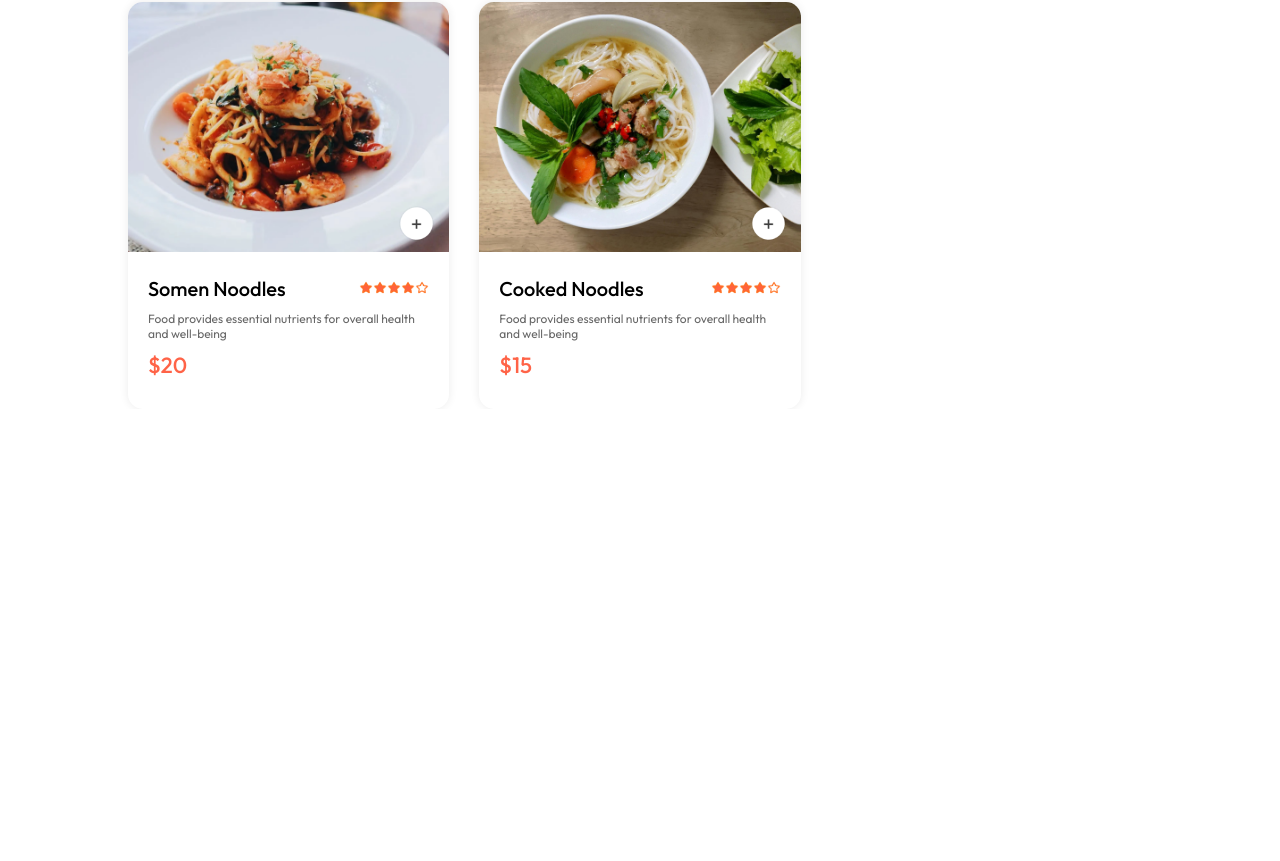
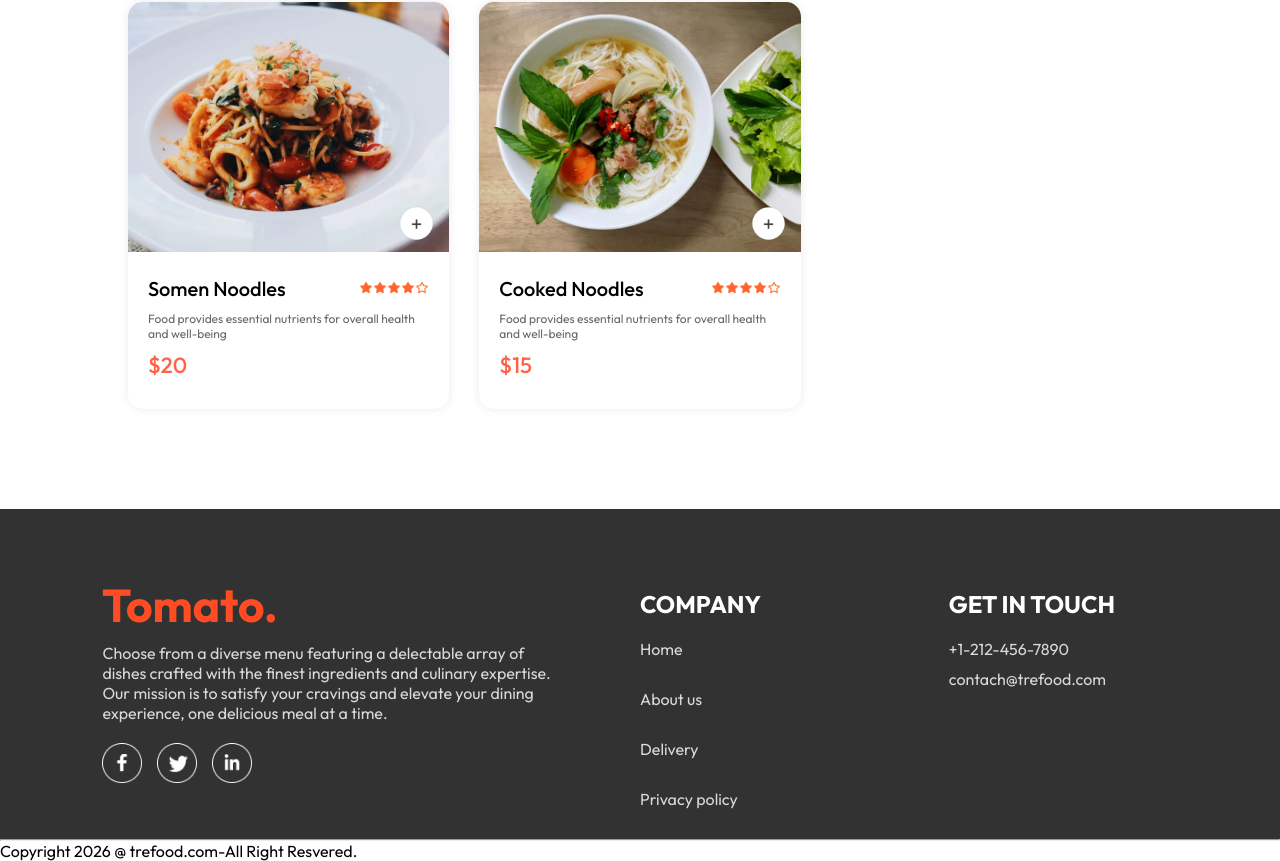
Before and after one commit to SAURABHKUMAR37/TREFOODCOLLEGEWEBSITE, a React (Vite) app in the folder frontend/: page / in a window 1280 px wide. Shown: the part 5574-6435 px from the top of the page. Before the commit the page ends 5983 px from the top, so only its background shows below. Built offline with nearby package versions, Linux system fonts and the light colour scheme.

Commit message:
now work start for appdownloadcomponent

```diff
--- a/frontend/src/App.jsx
+++ b/frontend/src/App.jsx
@@ -4,9 +4,11 @@ import { Routes,Route } from 'react-router-dom'
 import Home from './pages/Home/Home'
 import Cart from './pages/Cart/Cart'
 import PlaceOrder from './pages/PlaceOrder/PlaceOrder'
+import Footer from './components/Footer/Footer'
 
 const App = () => {
   return (
+    <>
     <div className='app'>
       <Navbar/>
       <Routes>
@@ -16,6 +18,9 @@ const App = () => {
       </Routes>
 
     </div>
+    <Footer/>
+    </>
+
   )
 }
 
--- /dev/null
+++ b/frontend/src/components/AppDownload/AppDownload.jsx
@@ -0,0 +1,11 @@
+import React from 'react'
+import './AppDownload.css'
+const AppDownload = () => {
+  return (
+    <div>
+
+    </div>
+  )
+}
+
+export default AppDownload
--- a/frontend/src/components/FoodDisplay/FoodDisplay.jsx
+++ b/frontend/src/components/FoodDisplay/FoodDisplay.jsx
@@ -11,7 +11,11 @@ const FoodDisplay = ({category}) => {
         <h2>Top dishes near you</h2>
         <div className="food-display-list">
             {food_list.map((item,index)=>{
-                return <FoodItem key={index} id={item._id} name={item.name}description={item.description} image={item.image} price={item.price}/>
+                if(category==="All"||category===item.category)
+                {
+                     return <FoodItem key={index} id={item._id} name={item.name}description={item.description} image={item.image} price={item.price}/>
+
+                }
 
             })}
         </div>
--- a/frontend/src/components/FoodItem/FoodItem.jsx
+++ b/frontend/src/components/FoodItem/FoodItem.jsx
@@ -4,7 +4,7 @@ import { assets } from '../../assets/assets'
 import { StoreContext } from '../../context/StoreContext'
 const FoodItem = ({id,name,price,description,image}) => {
 
-const{cartItems,addToCart,RemoveFromCart}=useContext(StoreContext)
+const{cartItems,addToCart,removeFromCart}=useContext(StoreContext)
 
   return (
     <div className='food-item'>
--- /dev/null
+++ b/frontend/src/components/Footer/Footer.css
@@ -0,0 +1,47 @@
+.footer{
+    color: #d9d9d9;
+    background-color: #323232;
+    display: flex;
+    flex-direction: column;
+    align-items: center;
+    gap: 20px;
+    padding: 20px 8vw;
+    padding-top: 80px;
+    margin-top: 100px;
+}
+
+.footer-content{
+    width: 100%;
+    display: grid;
+    grid-template-columns: 2fr 1fr 1fr;
+    gap: 80px;
+}
+
+.footer-content-left , .footer-content-right, .footer-content-center {
+    display: flex;
+    flex-direction: column;
+    align-items: start;
+    gap: 20px;
+}
+.footer-content-left li, .footer-content-right li, .footer-content-center li{
+    list-style: none;
+    margin-bottom: 10px;
+    cursor: pointer;
+}
+
+.footer-content-right h2, .footer-content-center h2{
+    color: white;
+}
+
+.footer-social-icons img{
+    width: 40px;
+    margin-right: 15px;
+}
+
+.footer hr{
+    width: 100%;
+    height: 2px;
+    margin: 20px 0;
+    background-color: grey;
+    border:none;
+}
--- /dev/null
+++ b/frontend/src/components/Footer/Footer.jsx
@@ -0,0 +1,45 @@
+import React from 'react'
+import './Footer.css'
+import { assets } from '../../assets/assets'
+const Footer = () => {
+  return (
+    <div>
+        <div className="footer" id="footer">
+            <div className="footer-content">
+
+                    <div className="footer-content-left">
+                        <img src={assets.logo} alt=''/>
+                        <p>Choose from a diverse menu featuring a delectable array of dishes crafted with the finest ingredients and culinary expertise. Our mission is to satisfy your cravings and elevate your dining experience, one delicious meal at a time.</p>
+                        <div className="footer-social-icons">
+                            <img src={assets.facebook_icon} alt="" />
+                            <img src={assets.twitter_icon} alt="" />
+                            <img src={assets.linkedin_icon} alt="" />
+                        </div>
+                    </div>
+                    <div className="footer-content-center">
+                        <h2>COMPANY</h2>
+                        <li>Home</li>
+                        <li>About us</li>
+                        <li>Delivery</li>
+                        <li>Privacy policy</li>
+
+                    </div>
+                    <div className="footer-content-right">
+                        <h2>GET IN TOUCH</h2>
+                        <ul>
+                            <li>+1-212-456-7890</li>
+                            <li>contach@trefood.com</li>
+                        </ul>
+
+                    </div>
+
+            </div>
+
+        </div>
+      <hr/>
+      <p className='footer-copyright'>Copyright 2026 @ trefood.com-All Right Resvered.</p>
+    </div>
+  )
+}
+
+export default Footer
--- a/frontend/src/pages/Home/Home.jsx
+++ b/frontend/src/pages/Home/Home.jsx
@@ -3,6 +3,7 @@ import './Home.css'
 import Header from '../../components/Header/Header'
 import ExploreMenu from '../../components/ExploreMenu/ExploreMenu'
 import FoodDisplay from '../../components/FoodDisplay/FoodDisplay'
+import AppDownload from '../../components/AppDownload/AppDownload'
 
 const Home = () => {
 
@@ -13,6 +14,7 @@ const Home = () => {
       <Header/>
       <ExploreMenu category={category} setCategory={setCategory}/>
       <FoodDisplay category={category}/>
+      <AppDownload/>
     </div>
   )
 }
```
Also changed, not shown: frontend/src/components/AppDownload/AppDownload.css (added).
